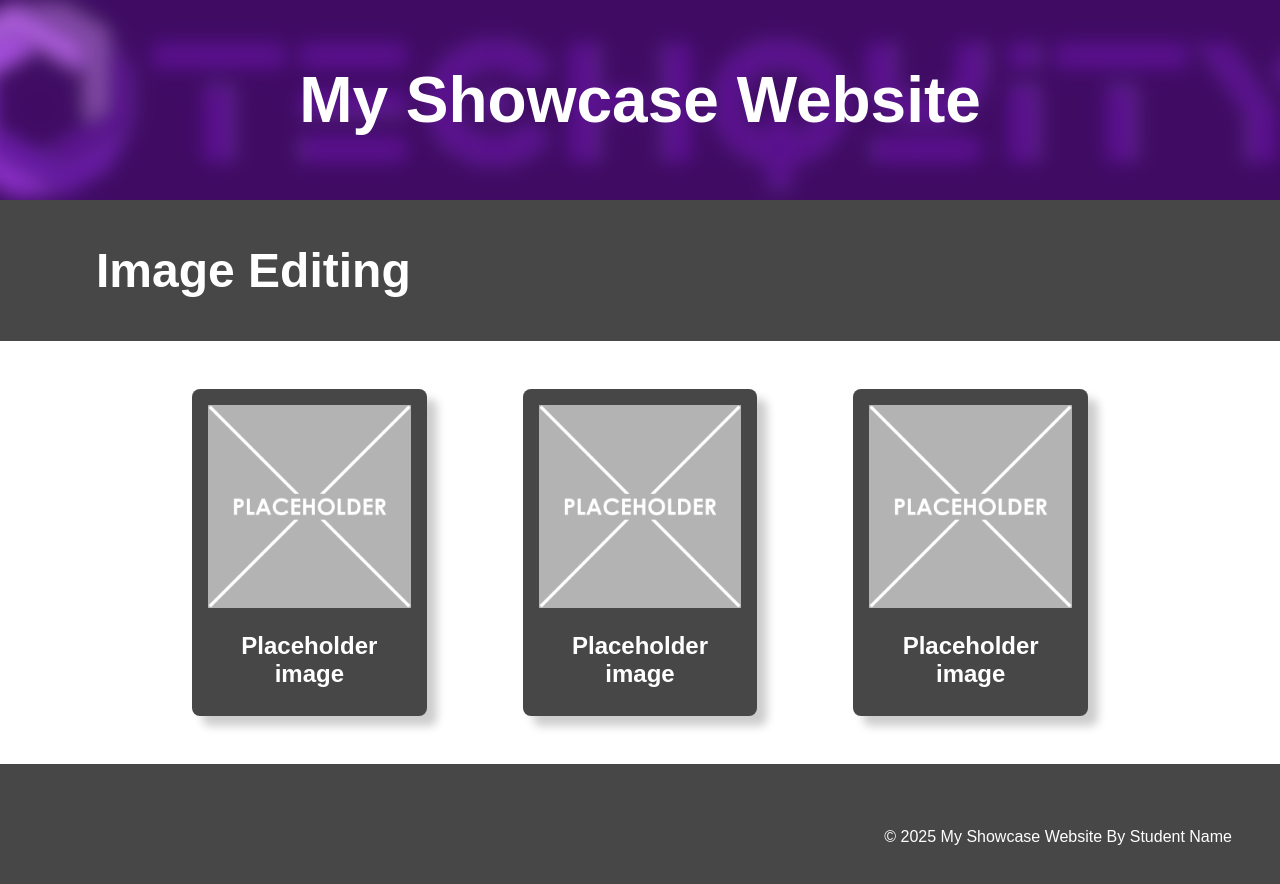
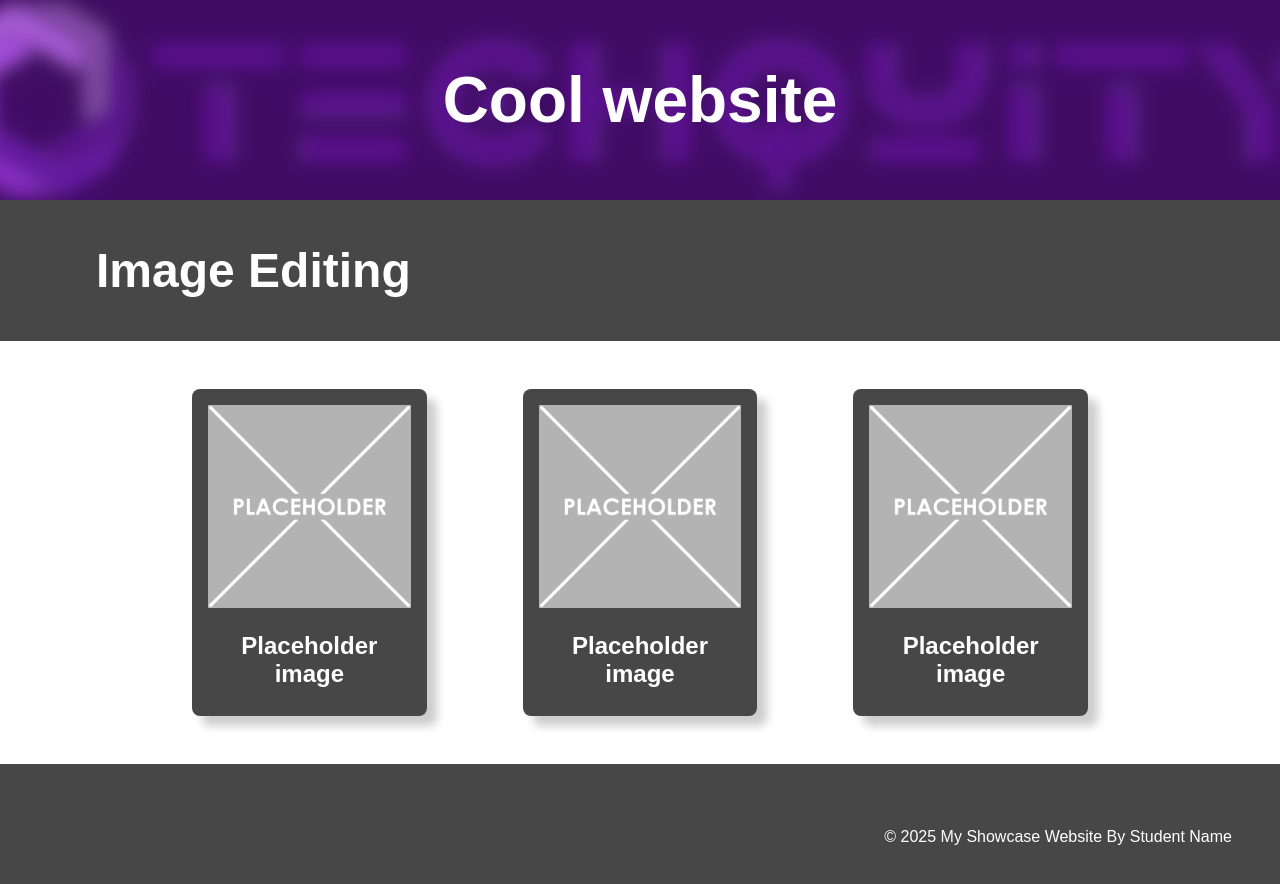
Before and after one commit to Rhys12-Tran/MyYear10Website, a plain HTML site: page index.html in a window 1280 px wide. Drawn offline with Linux system fonts and the light colour scheme.

Commit message:
Changed hero text

```diff
--- a/index.html
+++ b/index.html
@@ -12,7 +12,7 @@
 
     <!-- The Hero Section -------------------------------------------------------------------------------------- -->
     <section class="hero">
-        <div class="hero-text">My Showcase Website</div>
+        <div class="hero-text"> Cool website </div>
     </section>
 
 <!-- Topic one ------------------------------------------------------------------------------------------------- -->
```
